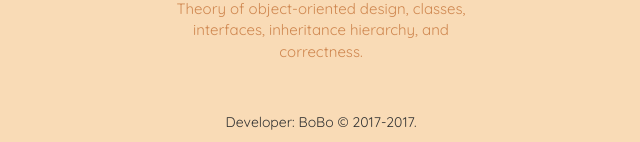
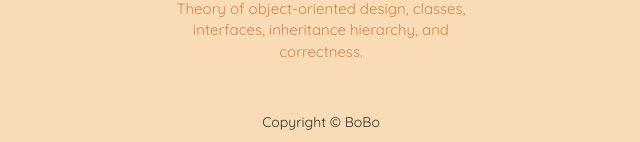
Before and after one commit to Boboboo/PersonalWebsite, a PHP site: page /what.php in a window 1280 px wide. Shown: the part 1924-2066 px from the top of the page, without its empty margins (319-959 px from the left). Run offline with PHP 8.4, Linux system fonts and the light colour scheme; some libraries are stand-ins or nearby versions.

Commit message:
update for footer

```diff
--- a/aboutme.php
+++ b/aboutme.php
@@ -87,7 +87,7 @@
     <!-- Footer-->
     <div class="footer">
         <div class="container">
-            <p>Developer: BoBo &copy; 2017-<?php $today = date("Y"); echo $today?>.</p>
+            <p>Copyright &copy; BoBo</p>
         </div>
     </div>
 
--- a/contactme.php
+++ b/contactme.php
@@ -110,7 +110,7 @@
     <!-- Footer-->
       <div class="footer">
           <div class="container">
-              <p>Developer: BoBo &copy; 2017-<?php $today = date("Y"); echo $today?>.</p>
+          <p>Copyright &copy; BoBo</p>
           </div>
       </div>
     <script src="https://ajax.googleapis.com/ajax/libs/jquery/1.11.3/jquery.min.js"></script>
--- a/index.php
+++ b/index.php
@@ -44,7 +44,7 @@
     <!-- Footer-->
       <div class="footer">
           <div class="container">
-              <p>Developer: BoBo &copy; 2017-<?php $today = date("Y"); echo $today?>.</p>
+          <p>Copyright &copy; BoBo</p>
           </div>
       </div>
     <script src="https://ajax.googleapis.com/ajax/libs/jquery/1.11.3/jquery.min.js"></script>
--- a/what.php
+++ b/what.php
@@ -83,7 +83,7 @@
     <!-- Footer-->
     <div class="footer">
         <div class="container">
-            <p>Developer: BoBo &copy; 2017-<?php $today = date("Y"); echo $today?>.</p>
+        <p>Copyright &copy; BoBo</p>
         </div>
     </div>
 
```
